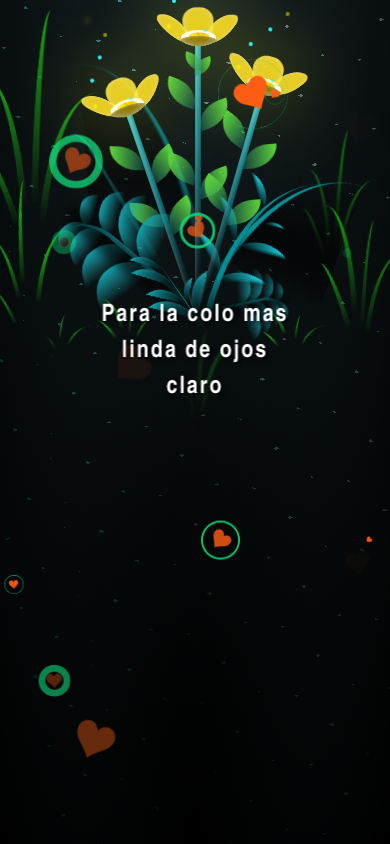
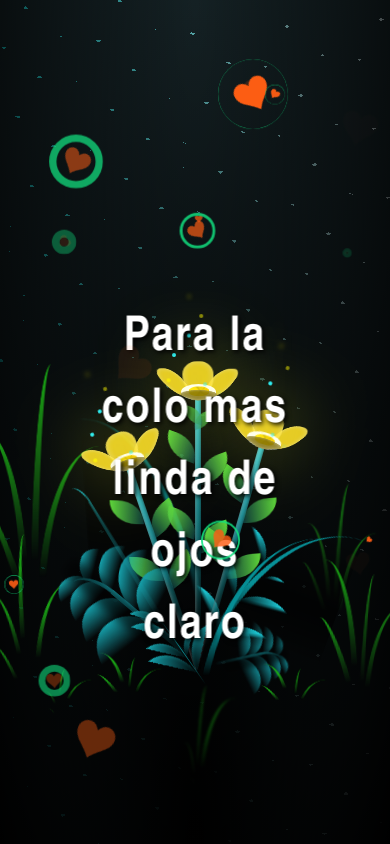
Before and after one commit to NicoSico/Primavera, a plain HTML site: page Sorpresa.html in a window 390 px wide. Drawn offline with Linux system fonts and the light colour scheme.

Commit message:
Se agrega el nuevo titulo

```diff
--- a/css/main.css
+++ b/css/main.css
@@ -12,7 +12,7 @@
 
 body {
   display: flex;
-  align-items: center ;
+  align-items: flex-end;
   justify-content: center;
   min-height: 100vh;
   background-color: var(--dark-color);
@@ -38,8 +38,6 @@ body {
   max-width: 80%;
   text-align: center;
   font-family: 'Dancing Script', cursive;
-  max-width: 90%; /* Ajusta el ancho máximo para pantallas grandes */
-  margin-bottom: 10%; /* Disminuye el margen inferior */
 }
 
 
@@ -61,7 +59,6 @@ body {
       font-size: 14px;
       margin-bottom: 530px;
       letter-spacing: 3px;
-      max-width: 95%;
   }
 
 }
@@ -77,17 +74,11 @@ body {
   animation: fadeIn 3s ease-in-out forwards;
   text-align: center;
   z-index: 100; /* Asegura que esté al frente */
-  font-size: 2rem; /* Ajusta el tamaño del texto */
+  font-size: 3rem; /* Ajusta el tamaño del texto */
   left: 50%; /* Centramos horizontalmente */
   transform: translateX(-50%); /* Ajustamos la posición para centrar correctamente */
   text-shadow: 2px 2px 5px #000; /* Añadí sombra para mejorar la visibilidad */
 }
-@media only screen and (max-width: 600px) {
-  .titulo {
-    font-size: 1.5rem; /* Ajusta el tamaño del texto en dispositivos pequeños */
-    margin-bottom: 140px;
-  }
-
 @keyframes fadeIn {
   from {
     opacity: 0;
```
